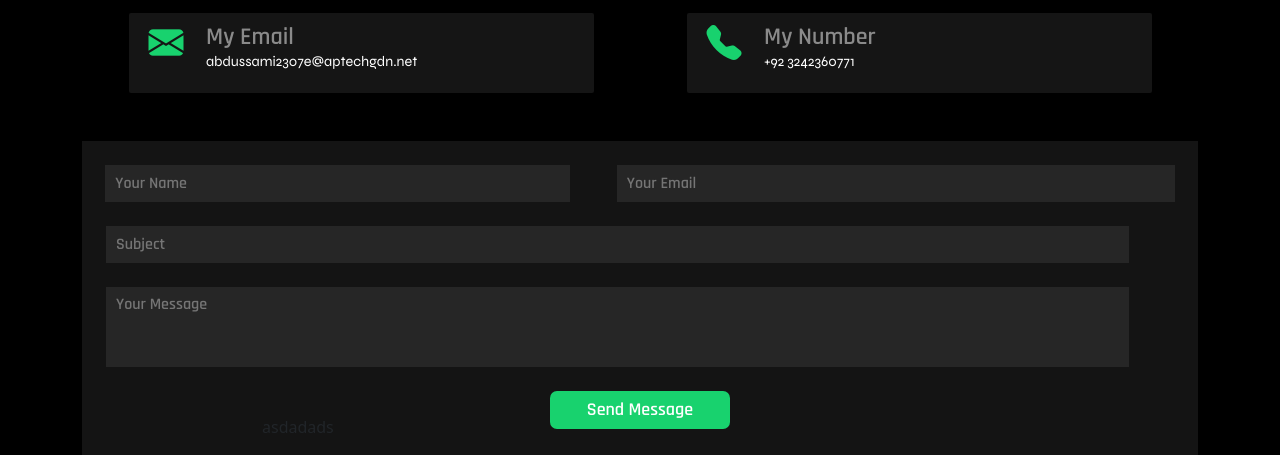
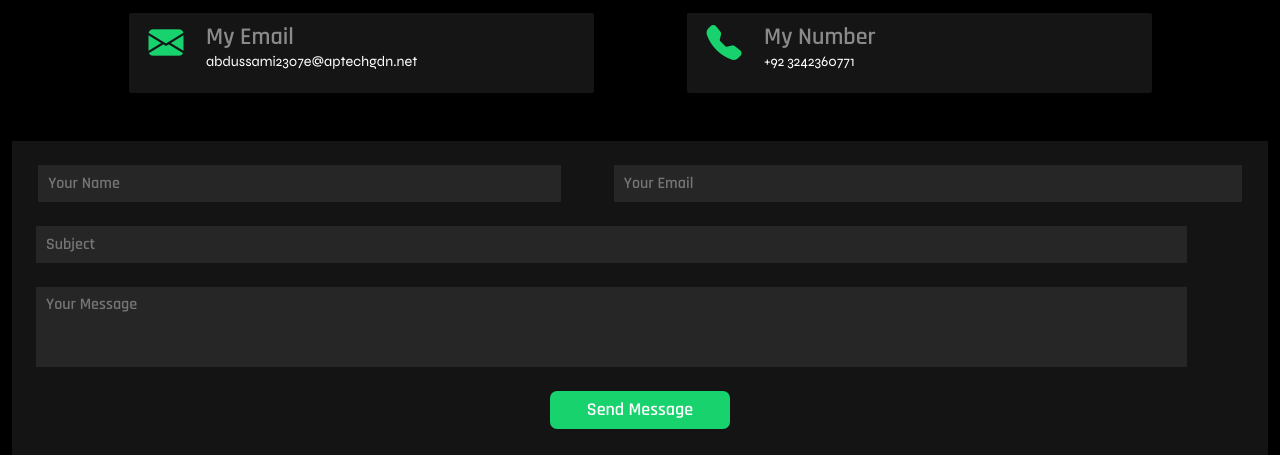
Before and after one commit to Devsami17/Portfolio, a plain HTML site: page index.html in a window 1280 px wide. Shown: the part 3520-3975 px from the top of the page. Drawn offline with nearby package versions, Linux system fonts and the light colour scheme; a script that the page names is missing.

Commit message:
sec commit

```diff
--- a/index.html
+++ b/index.html
@@ -337,7 +337,7 @@
                 </div>
             </div>
         </div>
-        <div class="container section-5 mt-5 ">
+        <div class="container-fluid section-5 mt-5 ">
             <div class="form-group d-flex flex-wrap justify-content-around ">
 <div class="col-lg-5 mt-4">
     <form>
@@ -359,7 +359,7 @@
      </div>
      <div class="mt-5">
 
-        <p class="opacity-0">asdadads</p>
+        <p class="opacity-0" style="opacity: 0;">asdadads</p>
      </div>
 </div>
 
```
